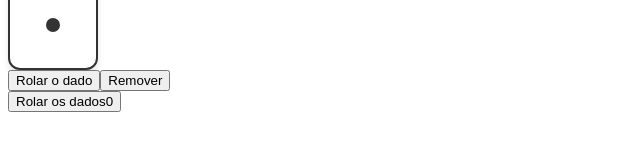
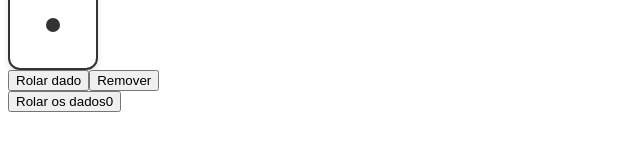
Before and after one commit to filipesilveira-dev/dice-roller, a React (Vite) app: page / in a window 1280 px wide. Shown: the part 210-360 px from the top of the page, without its empty margins (0-640 px from the left). Built offline with nearby package versions, Linux system fonts and the light colour scheme.

Commit message:
refatoração do componente Button e mecanismo de desabilitar os botões durante o rolar dos dados implementado

```diff
--- a/src/App.tsx
+++ b/src/App.tsx
@@ -5,37 +5,40 @@ import DiceSelector from "./components/DiceSelector/DiceSelector";
 // evolução do DiceFaces. Cada dado terá o próprio "id" e "númerop de faces"
 //import type { DiceConfig } from "./types/diceConfig";
 //import type { DiceFaces } from "./types/dice";
-import { useDiceStore } from "./store/useAppStore";
+import { useDiceStore } from "./store/useDiceStore";
+import Button from "./components/Button/Button";
+import { useState } from "react";
 
 function App() {
   // const [faces, setFaces] = useState<DiceConfig>(6); <-- ANTES
- const dices = useDiceStore((state) => state.dices);
+  const dices = useDiceStore((state) => state.dices);
 
   // adiciona um novo objeto ao array "dice" por meio do seu setter
-  const addDice = useDiceStore(
-  (state) => state.addDice
-);
+  const addDice = useDiceStore((state) => state.addDice);
 
   // gera novo array sem o dado com "id" passado como argumento
-  const removeDice = useDiceStore(
-  (state) => state.removeDice
-);
+  const removeDice = useDiceStore((state) => state.removeDice);
 
-// atualiza a quantidade de faces de um dados específico no array "dices"
-const updateDiceFaces = useDiceStore((state)=> state.updateDiceFaces)
+  // atualiza a quantidade de faces de um dados específico no array "dices"
+  const updateDiceFaces = useDiceStore((state) => state.updateDiceFaces);
 
-// dispara o gatilho (rollId + 1) para rolar todos os dados
-const rollAll = useDiceStore((state) => state.rollAll);
+  // dispara o gatilho (rollId + 1) para rolar todos os dados
+  const rollAll = useDiceStore((state) => state.rollAll);
 
-const rollId = useDiceStore((state) => state.rollId);
+  const rollId = useDiceStore((state) => state.rollId);
+
+  const [isRollingAll, setIsRollingAll] = useState(false);
+
+  function handleRollComplete() {
+    setIsRollingAll(false);
+  }
 
   return (
     <div>
-
       <h1>Dice Roller 🎲</h1>
       {dices.length === 0 && <p>Nenhum dado adicionado</p>}
 
-      <button type="button" onClick={()=>addDice()}>
+      <button type="button" onClick={() => addDice()}>
         Adicionar dado
       </button>
 
@@ -47,14 +50,25 @@ const rollId = useDiceStore((state) => state.rollId);
               value={d.faces}
               onChange={(faces) => updateDiceFaces(d.id, faces)}
             />
-            <Dice faces={d.faces} />
-            <button type="button" onClick={() => removeDice(d.id)}>
-              Remover
-            </button>
+            <Dice
+              faces={d.faces}
+              onRemove={() => removeDice(d.id)}
+              isRollingAll={isRollingAll}
+              onRollComplete = {handleRollComplete}
+            />
           </div>
         ))}
       </div>
-      <button type="button" onClick={()=>rollAll()}>Rolar os dados{rollId}</button>
+      <Button
+        type="button"
+        onClick={() => {
+          rollAll();
+          setIsRollingAll(true);
+        }}
+        disabled={isRollingAll}
+      >
+        Rolar os dados{rollId}
+      </Button>
     </div>
   );
 }
--- a/src/components/Button/Button.tsx
+++ b/src/components/Button/Button.tsx
@@ -1,10 +1,15 @@
-// botão reaproveitável
-interface ButtonPros{
-    onRollDice: ()=> void
+// Componente reutilizpavel
+import type { ButtonHTMLAttributes } from "react";
+
+// O React fornece a tipagem com base nas propriedades legítimas de um "button". Isso evita precisar tipar cada propriedade que ele eventualmente possa ter a depender do contexto onde será empregado
+interface ButtonProps extends ButtonHTMLAttributes<HTMLButtonElement> {
+  children: React.ReactNode;
 }
 
-export default function Button({onRollDice}: ButtonPros){
-    return(
-        <button onClick={onRollDice}>Rolar o dado</button>
-    )
+export default function Button({ children, ...props }: ButtonProps) {
+  return (
+    <button {...props}>
+      {children}
+    </button>
+  );
 }
--- a/src/components/Dice/Dice.tsx
+++ b/src/components/Dice/Dice.tsx
@@ -1,14 +1,18 @@
-import { useRef, useState } from "react";
+import { useEffect, useRef, useState } from "react";
 import Button from "../Button/Button";
 import rollDice from "@/utils/rollDice";
 import { motion } from "motion/react";
 import "@/components/Dice/dice.css";
 // estabelece a quantidade de faces disponibiliuzadas pela aplição
 import type { DiceFaces } from "@/types/dice";
+import { useDiceStore } from "@/store/useDiceStore";
 
 interface DiceProps {
   // só serão aceitos os dados com a quantidade de faces estabelecidas aqui
   faces: DiceFaces;
+  onRemove: ()=> void;
+  isRollingAll: boolean;
+  onRollComplete: ()=> void;
 }
 
 interface Position {
@@ -56,11 +60,15 @@ const facePositions: Record<number, Position[]> = {
   ],
 };
 
-export default function Dice({ faces }: DiceProps) {
+export default function Dice({ faces, onRemove, isRollingAll, onRollComplete }: DiceProps) {
   const [number, setNumber] = useState(1);
   const [isRolling, setIsRolling] = useState(false);
   // guarda o valor gerado aleatório durante a animação e só atribui ao estado "number" ao final da animação com o "onAnimationComplete"
   const pendingResult = useRef(number);
+
+  // useDiceStore
+  const rollId = useDiceStore((state) => state.rollId);
+  const previousRollId = useRef(rollId);
 
   function handleRoll() {
     // previne várias chamadas por cliques rápidos durante animação
@@ -79,6 +87,16 @@ export default function Dice({ faces }: DiceProps) {
   }
 
   const positions = facePositions[number];
+
+  useEffect(() => {
+    if (rollId === previousRollId.current) {
+      return;
+    }
+
+    previousRollId.current = rollId;
+
+    handleRoll();
+  }, [rollId]);
 
   return (
     <>
@@ -111,6 +129,8 @@ export default function Dice({ faces }: DiceProps) {
           if (isRolling) {
             setNumber(pendingResult.current);
             setIsRolling(false);
+            // chama a função do pai que altera "isRollingAll" de volta para "false"
+            onRollComplete();
           }
         }}
       >
@@ -126,13 +146,16 @@ export default function Dice({ faces }: DiceProps) {
               }}
             />
           ))
-
         ) : (
           <span className="number">{number}</span>
         )}
       </motion.div>
 
-      <Button onRollDice={handleRoll} />
+      <Button onClick={handleRoll} disabled={isRolling || isRollingAll}>Rolar dado</Button>
+       <Button type="button" onClick={onRemove}>
+              Remover
+            </Button>
+
     </>
   );
 }
```
Also changed, not shown: src/store/useDiceStore.ts (renamed from src/store/useAppStore.ts). Lines whose indentation alone changed are shown as unchanged.
